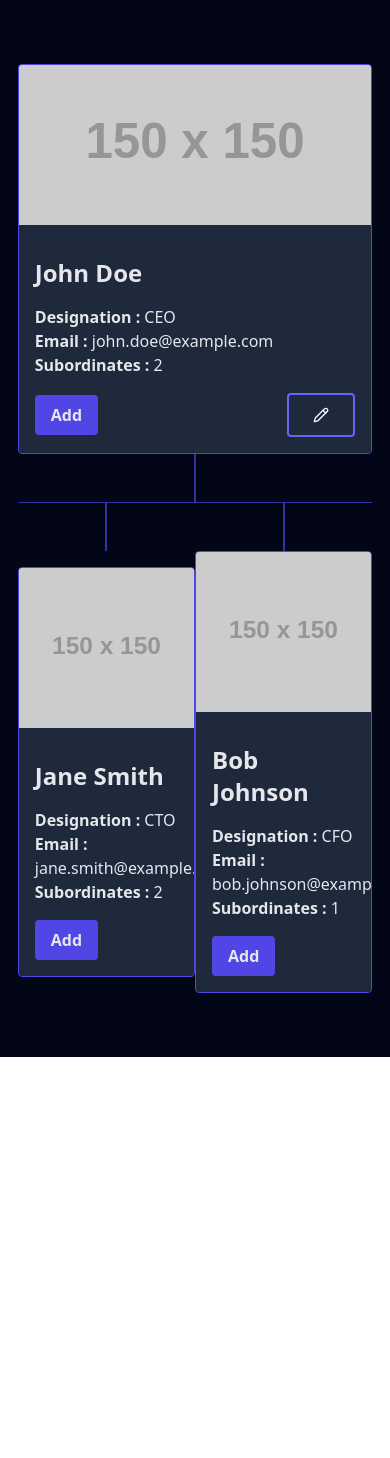
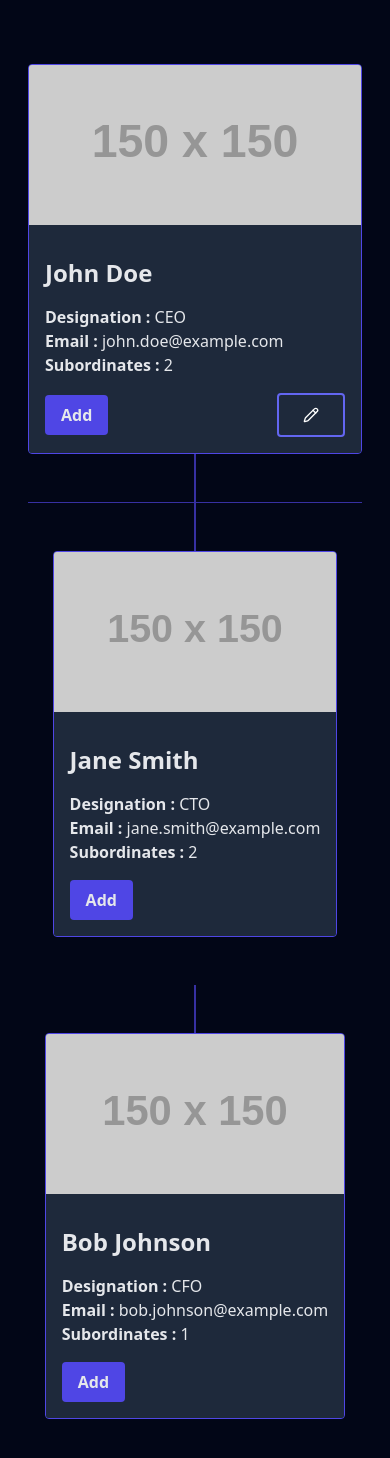
Before and after one commit to valvikanaiya/organization-hierachy, a React (Vite) app: page / in a window 390 px wide. Shown: the top 1458 px of the page. Before the commit the page ends 1057 px from the top, so only its background shows below. Built offline with nearby package versions, Linux system fonts and the light colour scheme.

Commit message:
fixed the UI and add the max subordinates add

```diff
--- a/src/App.jsx
+++ b/src/App.jsx
@@ -56,9 +56,9 @@ const App = () => {
         />
       </Modal>
       <div className="min-h-screen min-w-full bg-slate-950  p-4">
-        <div className="w-[99%] mx-auto">
-          <div className="md:w-full mx-auto flex items-center justify-center relative py-12 sm:p-12 before:h-[3rem] before:w-[0px] before:border before:absolute  before:bottom-[-0%] before:border-indigo-800  border-b border-indigo-800">
-            <Card className="w-full sm:w-[500px]">
+        <div className="md:px-0 px-3 md:w-[99%] mx-auto">
+          <div className="w-full mx-auto flex-wrap flex items-center justify-center relative py-12 sm:p-12 before:h-[3rem] before:w-[0px] before:border before:absolute  before:bottom-[-0%] before:border-indigo-800  border-b border-indigo-800">
+            <Card className="w-full  sm:w-[500px]">
               <ProfileCard
                 key={ceo.id}
                 img={ceo.imageUrl}
--- a/src/components/Card/Card.jsx
+++ b/src/components/Card/Card.jsx
@@ -3,7 +3,7 @@ import React from "react";
 const Card = ({ className, children, ...props }) => {
   return (
     <div
-      className={`border border-indigo-600 rounded overflow-hidden min-w-0 ${className}`}
+      className={`border h-full border-indigo-600 rounded overflow-hidden min-w-0 ${className}`}
       {...props}>
       {children}
     </div>
--- a/src/components/ProfileCard/ProfileCard.jsx
+++ b/src/components/ProfileCard/ProfileCard.jsx
@@ -11,9 +11,18 @@ export default function ProfileCard({
   editEmployee,
   deleteEmployee,
 }) {
+  const handelAddEmoloye = (e) => {
+    e.stopPropagation();
+    addEmployee();
+  };
+  const handelDeleateEmploye = (e) => {
+    e.stopPropagation();
+    deleteEmployee();
+  };
+
   return (
     <>
-      <div className="grid grid-cols-1 md:grid-cols-8 gap-4 bg-slate-800 ring-1 hover:bg-slate-900 transition-all">
+      <div className="grid h-full grid-cols-1 md:grid-cols-8 gap-4 bg-slate-800 ring-1 hover:bg-slate-900 transition-all">
         <div
           className={`h-40 md:h-auto md:col-span-3 bg-indigo-400 flex items-start justify-center ${
             img ? "" : "p-4"
@@ -44,11 +53,13 @@ export default function ProfileCard({
             </p>
           </div>
           <div className="flex items-center justify-between">
-            <button
-              className="bg-indigo-600 hover:bg-indigo-700 text-gray-200 py-2 px-4  rounded font-semibold"
-              onClick={() => addEmployee()}>
-              Add
-            </button>
+            {subordinates < 5  && (
+              <button
+                className="bg-indigo-600 hover:bg-indigo-700 text-gray-200 py-2 px-4  rounded font-semibold"
+                onClick={handelAddEmoloye}>
+                Add
+              </button>
+            )}
             {editEmployee && (
               <button
                 className="flex items-center justify-center p-2 rounded border-2 border-indigo-500 py-3 px-6 hover:border-indigo-600"
@@ -59,7 +70,7 @@ export default function ProfileCard({
             {deleteEmployee && (
               <button
                 className="flex items-center justify-center p-2 rounded border-2 border-red-500 bg-red-500 py-3 px-4 hover:border-red-600"
-                onClick={() => deleteEmployee()}>
+                onClick={handelDeleateEmploye}>
                 <img src={Delete} className="h-4 w-4" alt="" />
               </button>
             )}
--- a/src/components/Tabs/Tabs.jsx
+++ b/src/components/Tabs/Tabs.jsx
@@ -52,11 +52,11 @@ const Tabs = ({ employees }) => {
         />
       </Modal>
       <div className="w-full">
-        <div className="flex justify-center  md:justify-between flex-wrap">
+        <div className="flex justify-center place-self-stretch  flex-wrap">
           {employees?.map((item) => (
             <div
               key={item.id}
-              className={`flex flex-1 md:flex-0 flex-wrap gap-4 ${
+              className={`flex  flex-wrap gap-4 ${
                 item.managerId === null ? "justify-center" : "justify-between"
               }`}>
               <Employee
@@ -77,7 +77,7 @@ const Tabs = ({ employees }) => {
       </div>
       <div className="w-full">
         {expand && (
-          <div className="border-t border-indigo-600 ">
+          <div className="border-t flex flex-wrap border-indigo-600 ">
             <Tabs key={Math.random(1, 100) * 100} employees={newEployee} />
           </div>
         )}
```
